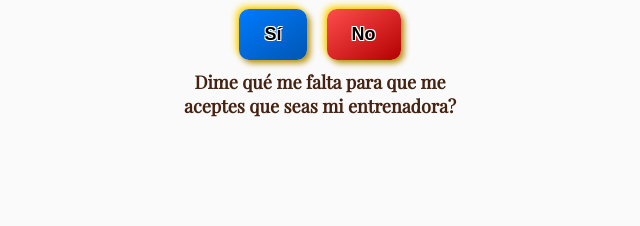
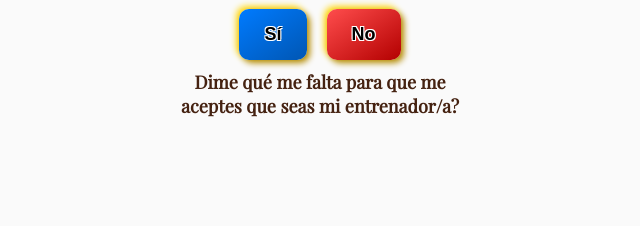
Before and after one commit to Te-la-dedico/pikachu, a plain HTML site: page index.html in a window 1280 px wide. Both pictures are taken after a click on the button "No". Shown: the part 542-768 px from the top of the page, 320-960 px from the left. Drawn offline with nearby package versions, Linux system fonts and the light colour scheme.

Commit message:
index.html

```diff
--- a/index.html
+++ b/index.html
@@ -399,7 +399,7 @@ button:active {
       if (answer === 'yes') {
         message.innerText = 'Mándame una imagen de una Pokebola para yo meterme dentro y pertenecerte';
       } else {
-        message.innerText = 'Dime qué me falta para que me aceptes que seas mi entrenadora?';
+        message.innerText = 'Dime qué me falta para que me aceptes que seas mi entrenador/a?';
       }
     }
   </script>
```
